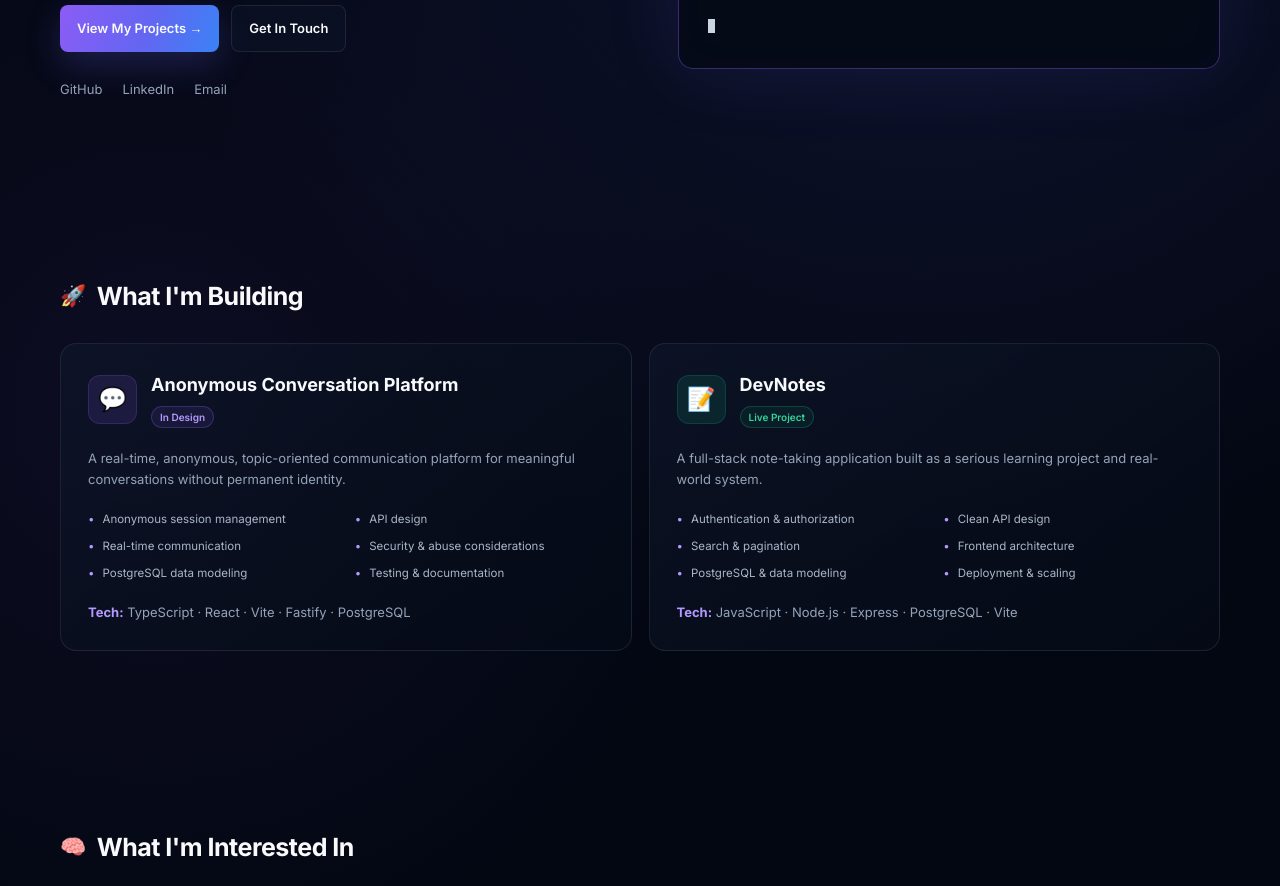
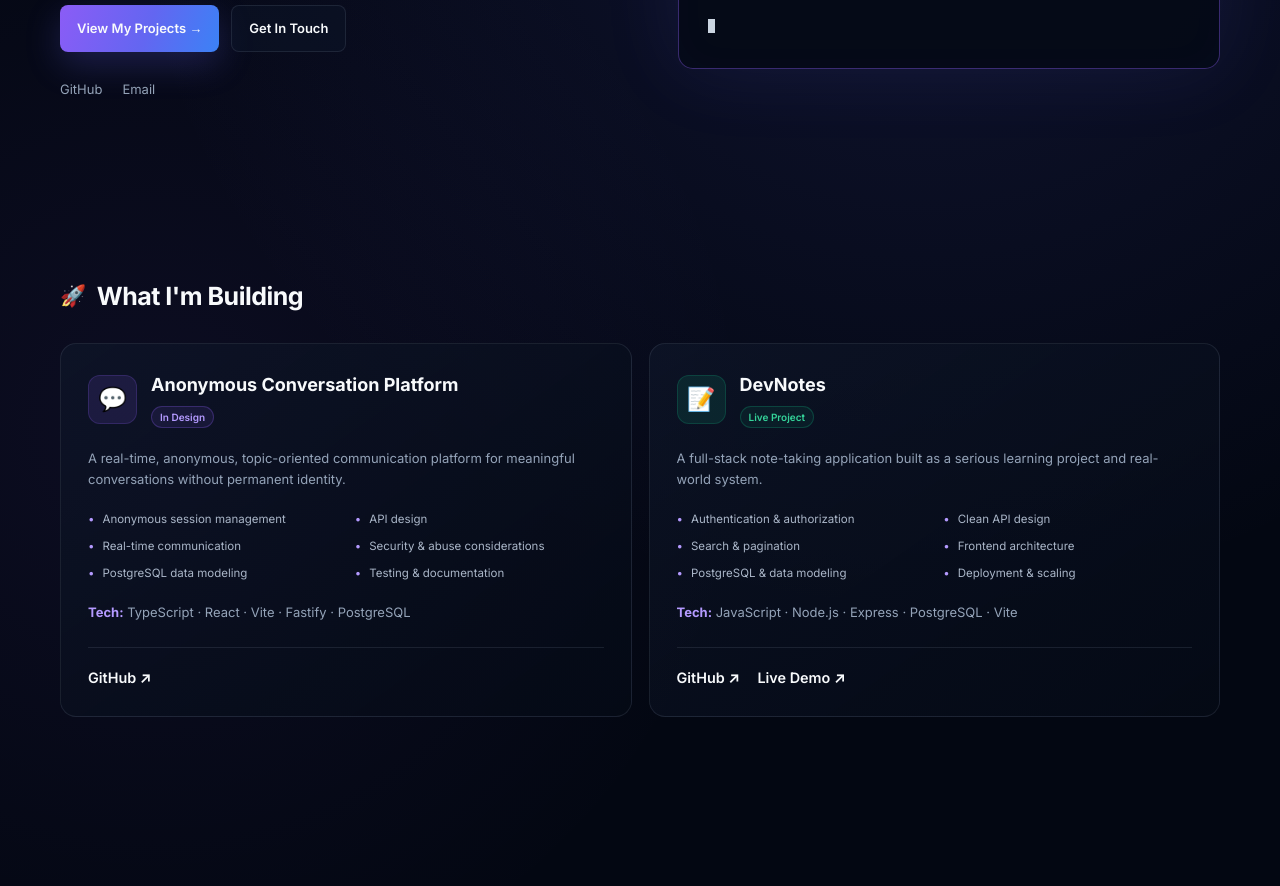
Before and after one commit to ayussssshh/portfolio, a plain HTML site: page index.html in a window 1280 px wide. Shown: the part 566-1452 px from the top of the page. Drawn offline with Linux system fonts and the light colour scheme.

Commit message:
added the project releted links

```diff
--- a/index.html
+++ b/index.html
@@ -240,6 +240,26 @@ nav{height:100%;display:flex;align-items:center;justify-content:space-between}
 .feature:before{content:"•";color:var(--purple-light);margin-right:8px}
 .tech-line strong{color:var(--purple-light)}
 
+.project-links {
+    display: flex;
+    gap: 18px;
+    margin-top: 24px;
+    padding-top: 18px;
+    border-top: 1px solid var(--border);
+}
+
+.project-links a {
+    color: var(--text);
+    text-decoration: none;
+    font-size: 0.9rem;
+    font-weight: 600;
+    transition: color 0.2s ease;
+}
+
+.project-links a:hover {
+    color: var(--primary);
+}
+
 /* INTERESTS */
 .interests{display:grid;grid-template-columns:repeat(5,1fr);gap:12px}
 .interest{padding:26px 17px;text-align:center}
@@ -390,9 +410,9 @@ footer{padding:42px 0;border-top:1px solid var(--border)}
         </div>
 
         <div class="socials">
-            <a href="https://github.com/" target="_blank" rel="noreferrer">GitHub</a>
-            <a href="https://linkedin.com/" target="_blank" rel="noreferrer">LinkedIn</a>
-            <a href="mailto:your@email.com">Email</a>
+            <a href="https://github.com/ayussssshh" target="_blank" rel="noreferrer">GitHub</a>
+            <!-- <a href="https://linkedin.com/" target="_blank" rel="noreferrer">LinkedIn</a> -->
+            <a href="mailto:adikumar0069@gmail.com">Email</a>
         </div>
     </div>
 
@@ -467,7 +487,17 @@ footer{padding:42px 0;border-top:1px solid var(--border)}
                 <strong>Tech:</strong>
                 TypeScript · React · Vite · Fastify · PostgreSQL
             </p>
+
+            <div class="project-links">
+                <a href="https://github.com/ayussssshh/anonymous-conversation-platform" target="_blank" rel="noopener noreferrer">
+                    GitHub ↗
+                </a>
+                <!-- <a href="#" target="_blank" rel="noopener noreferrer">
+                    Documentation ↗
+                </a> -->
+            </div>
         </article>
+
 
         <article class="card project">
             <div class="project-top">
@@ -496,6 +526,15 @@ footer{padding:42px 0;border-top:1px solid var(--border)}
                 <strong>Tech:</strong>
                 JavaScript · Node.js · Express · PostgreSQL · Vite
             </p>
+
+            <div class="project-links">
+                <a href="https://github.com/ayussssshh/DevNotes" target="_blank" rel="noopener noreferrer">
+                    GitHub ↗
+                </a>
+                <a href="https://devnotes-xx8h.onrender.com/" target="_blank" rel="noopener noreferrer">
+                    Live Demo ↗
+                </a>
+            </div>
         </article>
 
     </div>
```
